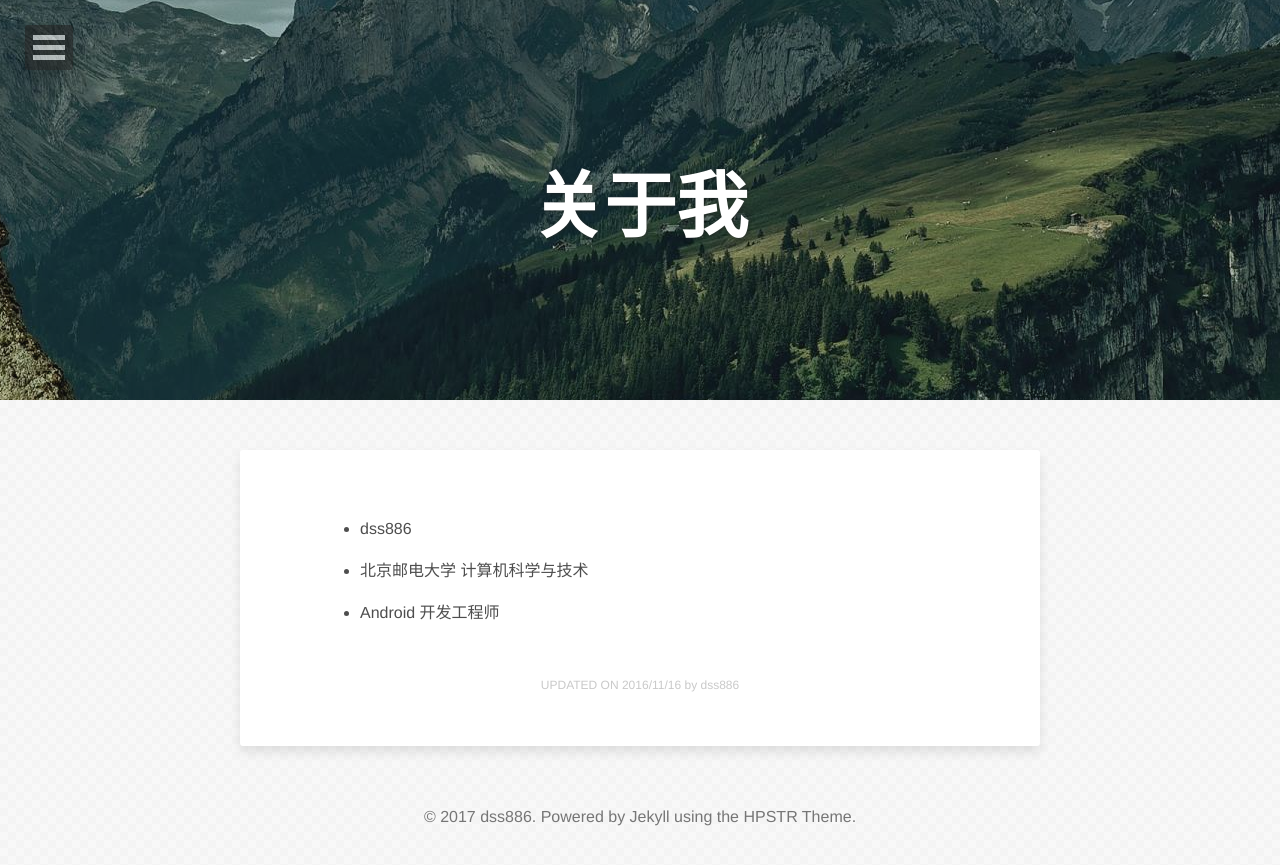
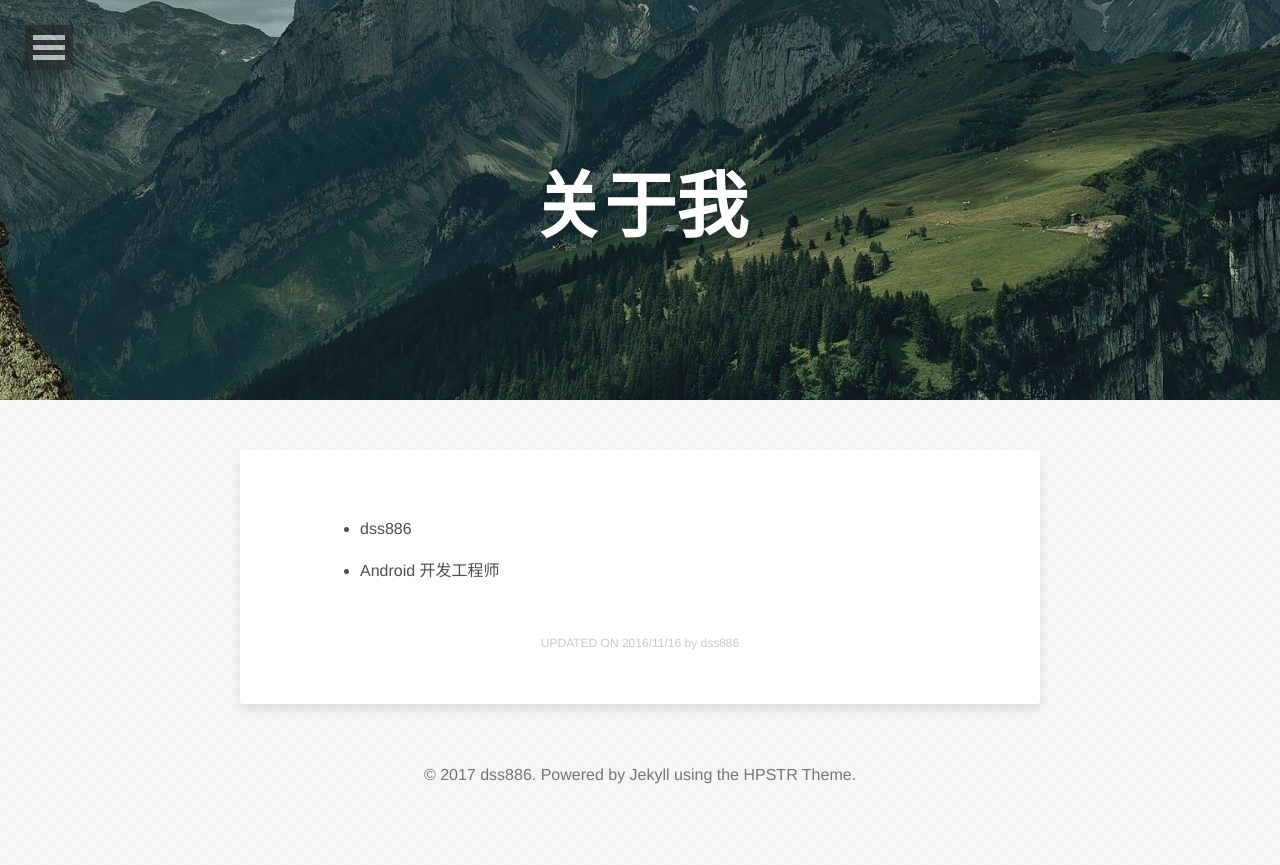
Before and after one commit to dss886/www.dss886.com, a Jekyll site: the page built from about/index.md, in a window 1280 px wide. Shown: the top 865 px of the page. Built offline with Jekyll 4.4.1, drawn with Linux system fonts in a browser that asks for light colours; nearby versions of some CDN libraries; comment, search, counter and statistics services are not loaded.

Commit message:
remove infos

```diff
--- a/about/index.md
+++ b/about/index.md
@@ -10,6 +10,4 @@ modified: 2016-11-16
 
 - dss886
 
-- 北京邮电大学 计算机科学与技术
-
 - Android 开发工程师
```
Also changed, not shown: images/avatar.jpg.
